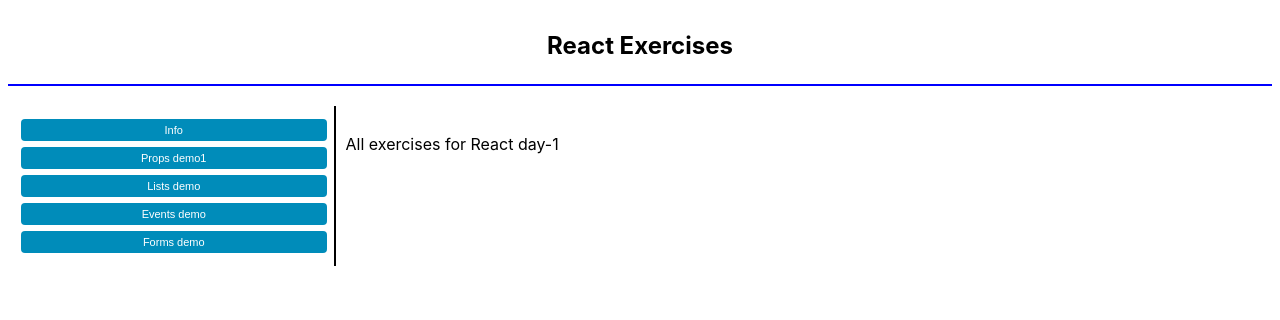
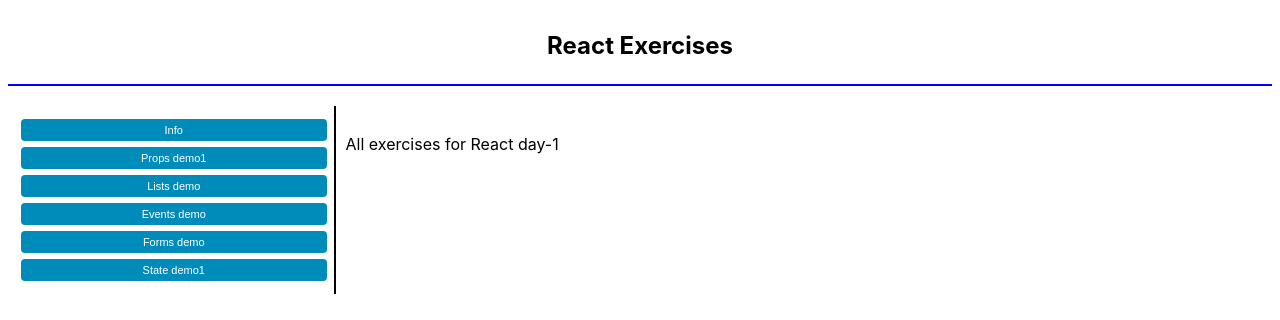
Before and after one commit to LauritsSchou/day1-exercises, a React (Vite) app: page / in a window 1280 px wide. Shown: the top 320 px of the page. Built offline with nearby package versions, Linux system fonts and the light colour scheme.

Commit message:
solved 5a

```diff
--- a/src/App.tsx
+++ b/src/App.tsx
@@ -4,6 +4,7 @@ import PropsDemo from "./exercises/PropsDemo";
 import ListDemo from "./exercises/ListDemo";
 import EventDemo from "./exercises/EventDemo";
 import FormUncontrolled from "./exercises/FormUncontrolled";
+import StateDemo1 from "./exercises/StateDemo1";
 
 export default function App() {
   const [selectedView, setSelectedView] = useState("info");
@@ -28,6 +29,7 @@ export default function App() {
             {selectedView == "lists1" ? <ListDemo title="Lists exercise" /> : null}
             {selectedView == "events1" ? <EventDemo title="Events exercise" /> : null}
             {selectedView == "forms1" ? <FormUncontrolled title="Forms exercise" /> : null}
+            {selectedView == "state1" ? <StateDemo1 title="State1 exercise" /> : null}
             {/**Add the exercise components you create for each exercise using the key you used for the matching button  */}
           </div>
         </div>
@@ -57,6 +59,9 @@ const Buttons = (props: ButtonProps) => {
       <button className="btn-w100" onClick={() => handleSelected("forms1")}>
         Forms demo
       </button>
+      <button className="btn-w100" onClick={() => handleSelected("state1")}>
+        State demo1
+      </button>
     </>
   );
 };
--- /dev/null
+++ b/src/exercises/StateDemo1.tsx
@@ -0,0 +1,14 @@
+import { BaseProps } from "../types";
+import { useState } from "react";
+
+export default function StateDemo1({ title }: BaseProps) {
+  const [count, setCount] = useState(0);
+  return (
+    <>
+      <h2>{title}</h2>
+      <button onClick={() => setCount(count + 1)}>Increment</button>
+      <button onClick={() => setCount(count - 1)}> Decrement</button>
+      <h3>{count}</h3>
+    </>
+  );
+}
```
